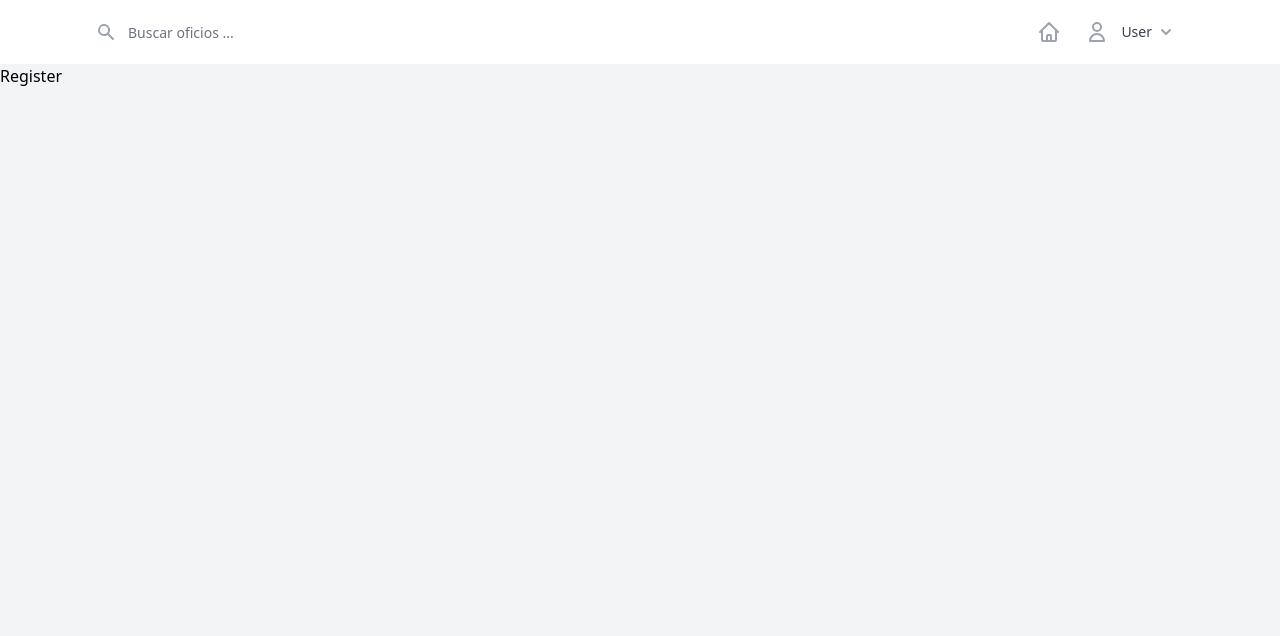
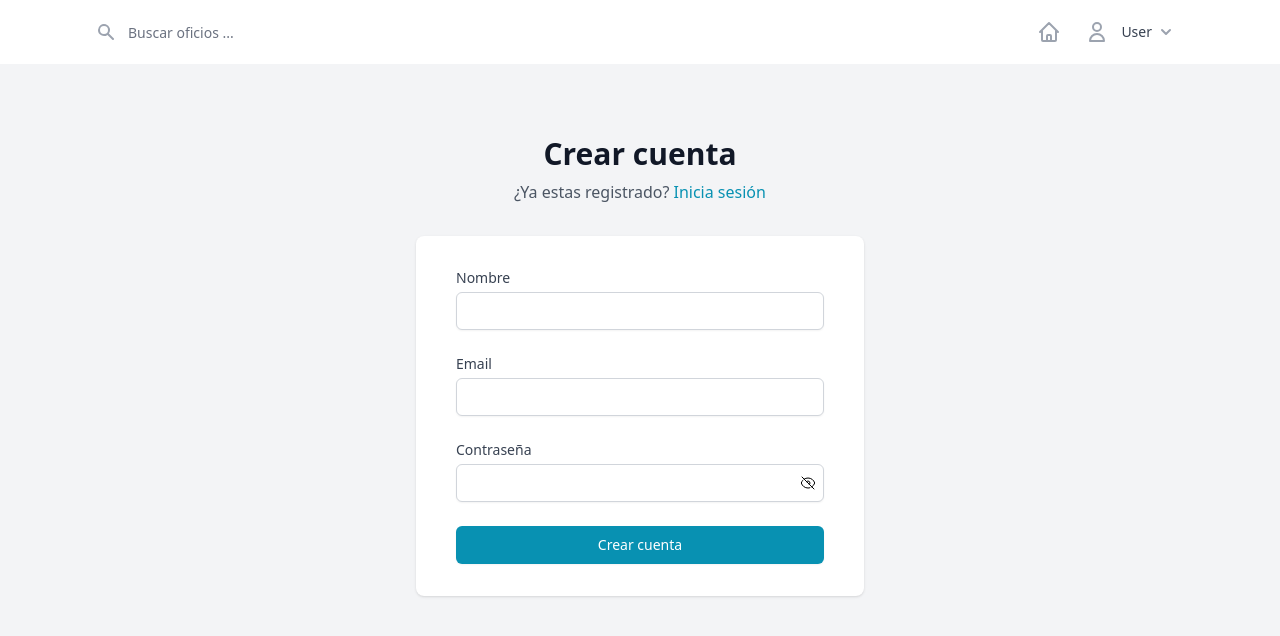
Before and after one commit to JPBill/mern-app, a React (Vite) app in the folder client/: page /register in a window 1280 px wide. Shown: the top 636 px of the page. Built offline with nearby package versions, Linux system fonts and the light colour scheme.

Commit message:
complete register page

```diff
--- a/client/src/pages/Register.jsx
+++ b/client/src/pages/Register.jsx
@@ -1,5 +1,183 @@
+import { useState } from 'react';
+import { Link, useNavigate } from 'react-router-dom';
+
 const Register = () => {
-  return <div>Register</div>;
+  const [formData, setFormData] = useState({});
+  const [showPassword, setShowPassword] = useState(false);
+  const [error, setError] = useState(null);
+  const [loading, setLoading] = useState(false);
+  const navigate = useNavigate();
+
+  const handlePasswordVisibility = () => {
+    setShowPassword(!showPassword);
+  };
+
+  const handleChange = (e) => {
+    setFormData({
+      ...formData,
+      [e.target.id]: e.target.value,
+    });
+  };
+  const handleSubmit = async (e) => {
+    e.preventDefault();
+    try {
+      setLoading(true);
+      const res = await fetch('/server/auth/register', {
+        method: 'POST',
+        headers: {
+          'Content-Type': 'application/json',
+        },
+        body: JSON.stringify(formData),
+      });
+      const data = await res.json();
+      console.log(data);
+      if (data.success === false) {
+        setLoading(false);
+        setError(data.message);
+        return;
+      }
+      setLoading(false);
+      setError(null);
+      navigate('/login');
+    } catch (error) {
+      setLoading(false);
+      setError(error.message);
+    }
+  };
+  return (
+    <div className="min-h-full flex flex-col justify-center py-12 sm:px-6 lg:px-8">
+      <div className="sm:mx-auto sm:w-full sm:max-w-md">
+        <h2 className="mt-6 text-center text-3xl font-extrabold text-gray-900">
+          Crear cuenta
+        </h2>
+        <p className="mt-2 text-center text-md text-gray-600">
+          ¿Ya estas registrado?
+          <Link
+            to="/login"
+            className="ml-1 font-medium text-cyan-600 hover:text-cyan-700"
+          >
+            Inicia sesión
+          </Link>
+        </p>
+      </div>
+
+      <div className="mt-8 sm:mx-auto sm:w-full sm:max-w-md">
+        <div className="bg-white py-8 px-4 shadow sm:rounded-lg sm:px-10">
+          <form onSubmit={handleSubmit} className="space-y-6">
+            <div>
+              <label
+                htmlFor="username"
+                className="block text-sm font-medium text-gray-700"
+              >
+                Nombre
+              </label>
+              <div className="mt-1">
+                <input
+                  id="username"
+                  name="username"
+                  type="text"
+                  onChange={handleChange}
+                  required
+                  className="appearance-none block w-full px-3 py-2 border border-gray-300 rounded-md shadow-sm placeholder-gray-400 focus:outline-none focus:ring-teal-500 focus:border-teal-500 sm:text-sm"
+                />
+              </div>
+            </div>
+
+            <div>
+              <label
+                htmlFor="email"
+                className="block text-sm font-medium text-gray-700"
+              >
+                Email
+              </label>
+              <div className="mt-1">
+                <input
+                  id="email"
+                  name="email"
+                  type="email"
+                  autoComplete="email"
+                  onChange={handleChange}
+                  required
+                  className="appearance-none block w-full px-3 py-2 border border-gray-300 rounded-md shadow-sm placeholder-gray-400 focus:outline-none focus:ring-teal-500 focus:border-teal-500 sm:text-sm"
+                />
+              </div>
+            </div>
+
+            <div>
+              <label
+                htmlFor="password"
+                className="block text-sm font-medium text-gray-700"
+              >
+                Contraseña
+              </label>
+              <div className="relative mt-1">
+                <input
+                  type={showPassword ? 'text' : 'password'}
+                  id="password"
+                  name="password"
+                  onChange={handleChange}
+                  required
+                  className="appearance-none block w-full px-3 py-2 border border-gray-300 rounded-md shadow-sm placeholder-gray-400 focus:outline-none focus:ring-teal-500 focus:border-teal-500 sm:text-sm"
+                />
+                <div
+                  className="absolute inset-y-0 right-0 flex cursor-pointer items-center pr-2 text-black"
+                  onClick={handlePasswordVisibility}
+                >
+                  {showPassword ? (
+                    <svg
+                      xmlns="http://www.w3.org/2000/svg"
+                      fill="none"
+                      viewBox="0 0 24 24"
+                      strokeWidth={1.5}
+                      stroke="currentColor"
+                      className="w-4 h-4"
+                    >
+                      <path
+                        strokeLinecap="round"
+                        strokeLinejoin="round"
+                        d="M2.036 12.322a1.012 1.012 0 0 1 0-.639C3.423 7.51 7.36 4.5 12 4.5c4.638 0 8.573 3.007 9.963 7.178.07.207.07.431 0 .639C20.577 16.49 16.64 19.5 12 19.5c-4.638 0-8.573-3.007-9.963-7.178Z"
+                      />
+                      <path
+                        strokeLinecap="round"
+                        strokeLinejoin="round"
+                        d="M15 12a3 3 0 1 1-6 0 3 3 0 0 1 6 0Z"
+                      />
+                    </svg>
+                  ) : (
+                    <svg
+                      xmlns="http://www.w3.org/2000/svg"
+                      fill="none"
+                      viewBox="0 0 24 24"
+                      strokeWidth={1.5}
+                      stroke="currentColor"
+                      className="w-4 h-4"
+                    >
+                      <path
+                        strokeLinecap="round"
+                        strokeLinejoin="round"
+                        d="M3.98 8.223A10.477 10.477 0 0 0 1.934 12C3.226 16.338 7.244 19.5 12 19.5c.993 0 1.953-.138 2.863-.395M6.228 6.228A10.451 10.451 0 0 1 12 4.5c4.756 0 8.773 3.162 10.065 7.498a10.522 10.522 0 0 1-4.293 5.774M6.228 6.228 3 3m3.228 3.228 3.65 3.65m7.894 7.894L21 21m-3.228-3.228-3.65-3.65m0 0a3 3 0 1 0-4.243-4.243m4.242 4.242L9.88 9.88"
+                      />
+                    </svg>
+                  )}
+                </div>
+              </div>
+            </div>
+
+            <div>
+              <button
+                type="submit"
+                disabled={loading}
+                className="w-full flex justify-center py-2 px-4 border border-transparent shadow-sm text-sm font-medium rounded-md text-white bg-cyan-600 hover:bg-cyan-700 focus:outline-none focus:ring-2 focus:ring-offset-2 focus:ring-cyan-500"
+              >
+                {loading ? 'Cargando...' : 'Crear cuenta'}
+              </button>
+            </div>
+          </form>
+          {error && <p className="text-red-500 mt-4">{error}</p>}
+        </div>
+      </div>
+    </div>
+  );
 };
 
 export default Register;
```
